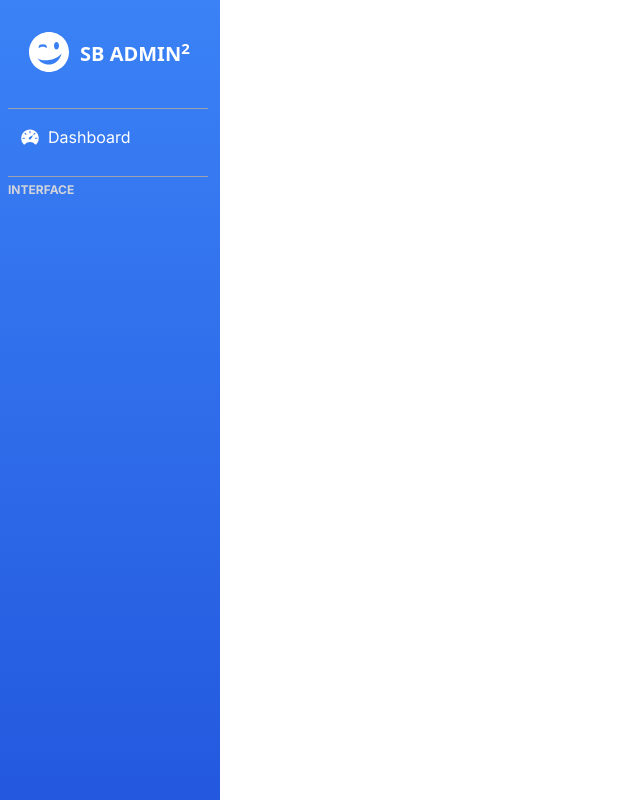
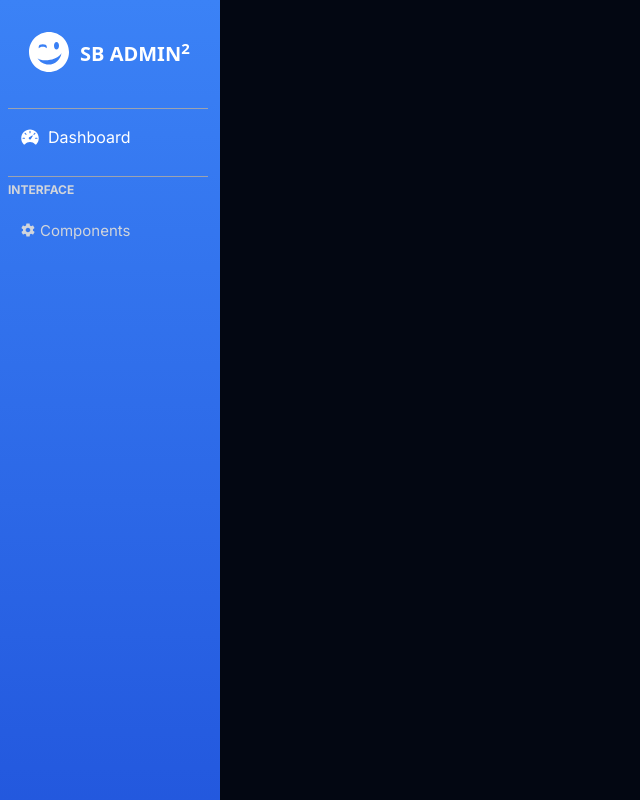
Before and after one commit to Mihishani/Dashboard_FrontEnd, a Next.js app: page / in a window 1280 px wide. Shown: the top 800 px of the page, without its empty margins (0-640 px from the left). Built offline with nearby package versions, Linux system fonts and the light colour scheme.

Commit message:
Update Dashboard Components Icon

```diff
--- a/src/components/HeaderTop.tsx
+++ b/src/components/HeaderTop.tsx
@@ -1,12 +1,13 @@
 import React from "react";
 import { ImWink2 } from "react-icons/im";
 import { IoIosSpeedometer } from "react-icons/io";
+import { IoMdSettings } from "react-icons/io";
 
 
 const HeaderTop = ()=>{
     // @ts-ignore
     return(
-        <div>
+        <div className={'bg-gray-950'}>
             <div className={'flex-wrap items-center justify-center bg-gradient-to-b from-blue-500 to-blue-700 h-[1000px] w-[220px] '}>
                 <ImWink2 className={'icon relative left-6 top-8'}/>
                 <div className={"SBAdmin text-xl font-sans  font-bold text-white relative top-0 left-[80px]"}>SB ADMIN<sup>2</sup></div>
@@ -24,6 +25,21 @@ const HeaderTop = ()=>{
                     INTERFACE
                 </div>
 
+                <li className={"nav-item flex "}>
+                    <a className={"nav-link collapsed text-gray-300 hover:text-white"} href="#" data-toggle="collapse" data-target="#collapseTwo"
+                       aria-expanded="true" aria-controls="collapseTwo">
+                        <IoMdSettings className={'icon1   relative h-8 w-4 top-16 left-5'}/>
+                        <span className={'text-[15px] relative top-9 left-10'}>Components</span>
+                    </a>
+                    <div id="collapseTwo" className="collapse" aria-labelledby="headingTwo" data-parent="#accordionSidebar">
+                        <div className="bg-white py-2 collapse-inner rounded">
+                            <h6 className="collapse-header">Custom Components:</h6>
+                            <a className="collapse-item" href="buttons.html">Buttons</a>
+                            <a className="collapse-item" href="cards.html">Cards</a>
+                        </div>
+                    </div>
+                </li>
+
             </div>
 
 
```
